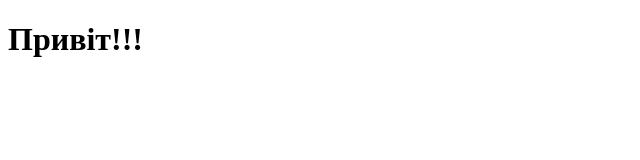
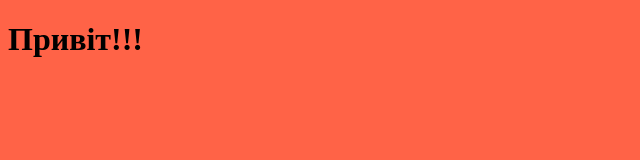
Before and after one commit to olegbezpalko74/Tutorial, a plain HTML site: page index.html in a window 1280 px wide. Shown: the whole page, without its empty margins (0-640 px from the left). Drawn offline with Linux system fonts and the light colour scheme.

Commit message:
зробив css

```diff
--- /dev/null
+++ b/css/styles.css
@@ -0,0 +1,3 @@
+body {
+    background-color:tomato;
+}
--- a/index.html
+++ b/index.html
@@ -5,6 +5,7 @@
     <meta http-equiv="X-UA-Compatible" content="IE=edge">
     <meta name="viewport" content="width=device-width, initial-scale=1.0">
     <title>Document</title>
+    <link rel="stylesheet" href="./css/styles.css">
 </head>
 <body>
     <H1>Привіт!!!</H1>
```
